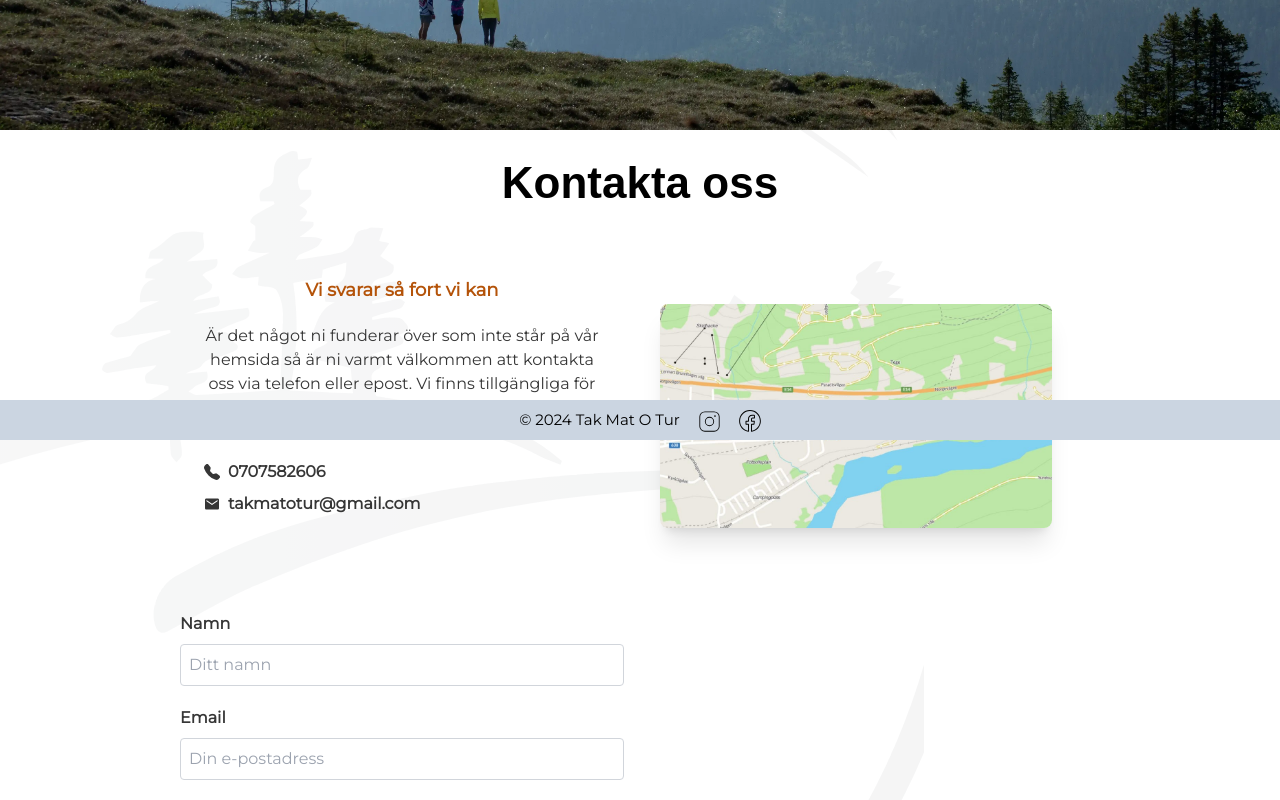
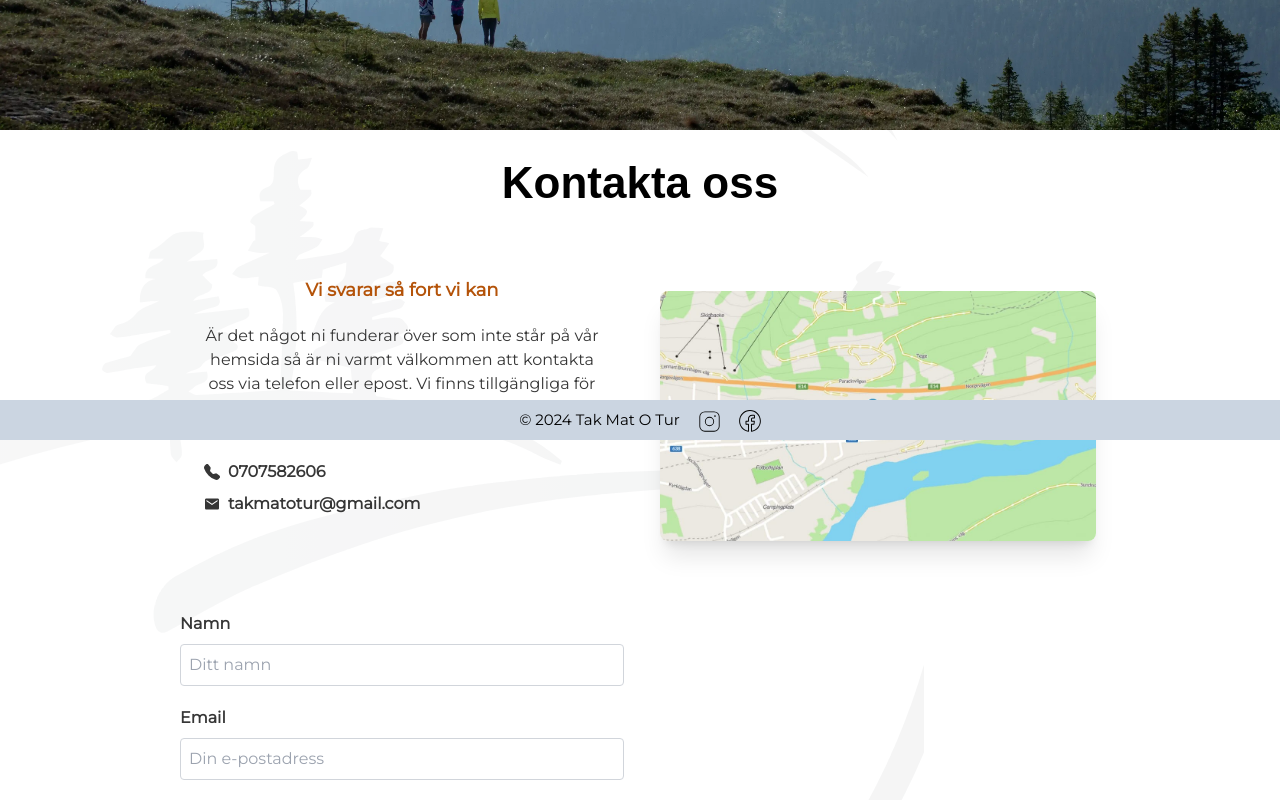
Before and after one commit to BoMar-Dev/takmatotur, a React (Vite) app in the folder client/: page /kontakt in a window 1280 px wide. Shown: the part 360-1160 px from the top of the page. Built offline with nearby package versions, Linux system fonts and the light colour scheme; a web font is replaced by a local one; what tailwindcss-animated would draw is missing.

Commit message:
changing contact again

```diff
--- a/client/src/pages/Contact.jsx
+++ b/client/src/pages/Contact.jsx
@@ -1,11 +1,13 @@
 import { useState, useEffect } from "react";
 import { useFormDefaults } from "../functions/useFormDefaults";
+
+//6LcbqDIqAAAAAMKI07uq98ehyckicKh4sKXb9efc
 
 // Import images
 import map from "../img/contact/map.jpg";
 import backgroundImg from "../img/about/background.svg";
 
-// Import component
+// import component
 import ContactForm from "../components/forms/ContactForm";
 import SEOHelmet from "../components/SEOHelment";
 
@@ -66,7 +68,7 @@ const Contact = () => {
         image={map}
       />
 
-      <section className="section flex flex-col p-5 mb-10 relative overflow-x-hidden">
+      <section className="section flex flex-col p-5 mb-10 relative">
         <div
           className="absolute top-[-400px] left-[-100px] w-full h-full bg-cover bg-center"
           style={{
@@ -115,7 +117,7 @@ const Contact = () => {
                 aria-label="Visa karta till Tak Mat O Tur på Google Maps"
               >
                 <img
-                  className="rounded-lg shadow-xl cursor-pointer w-[90%]"
+                  className="rounded-lg shadow-xl w-full cursor-pointer"
                   src={map}
                   alt="Karta till Tak Mat O Tur"
                   loading="lazy"
```
